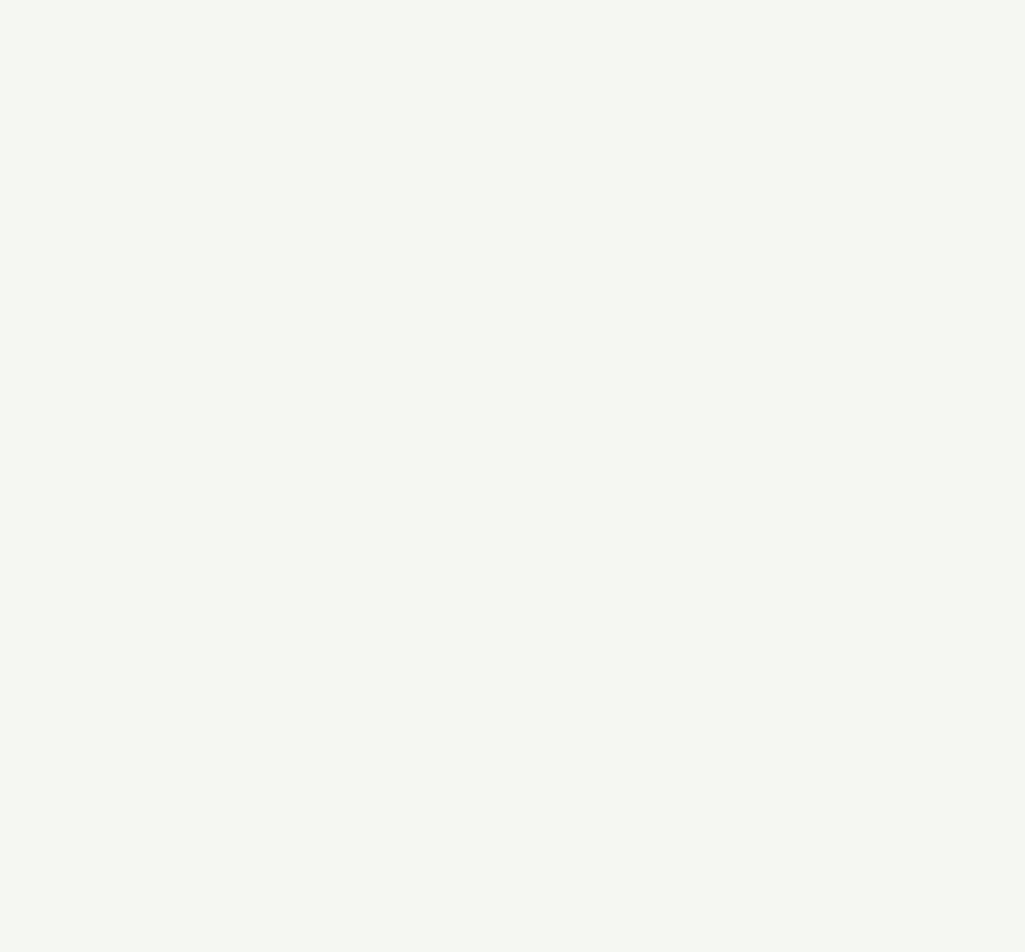
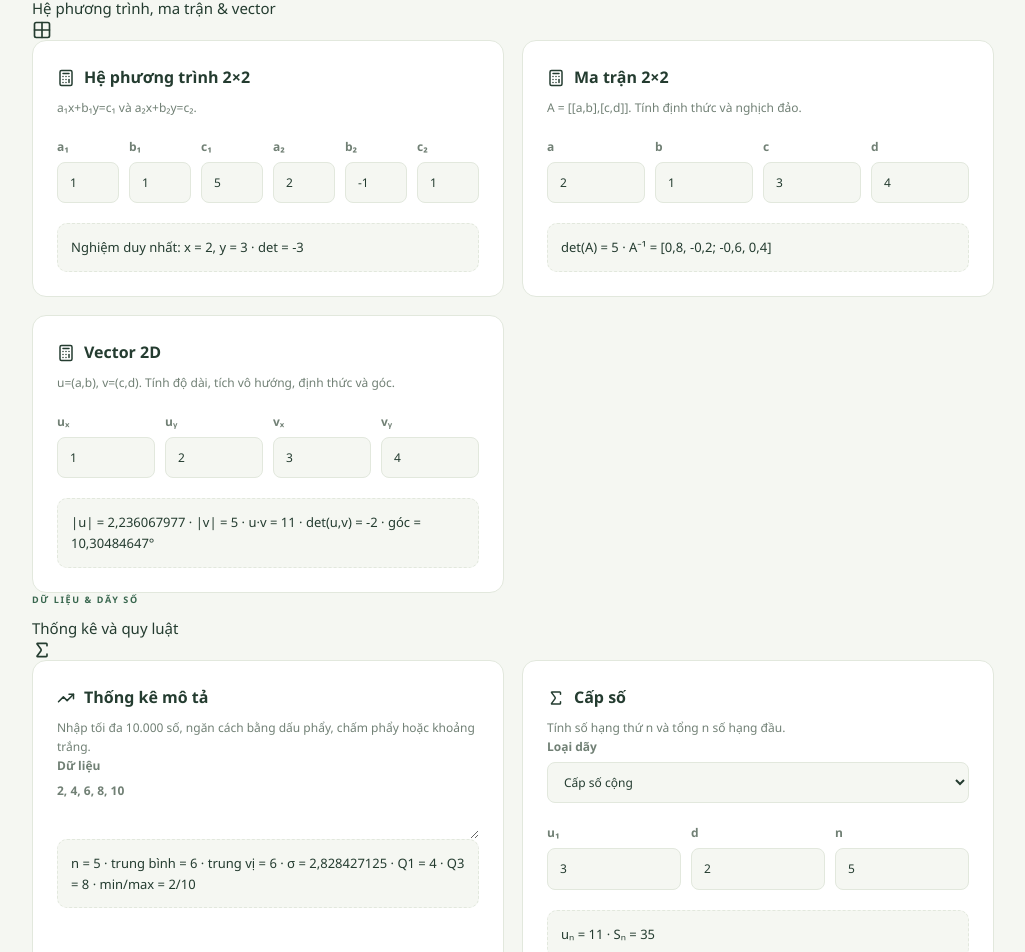
Before and after one commit to koko999-tien/mathnexus, a React (Vite) app: page /tools in a window 1280 px wide. Shown: the part 1163-2115 px from the top of the page, without its empty margins (248-1273 px from the left). Before the commit the page ends 1190 px from the top, so only its background shows below. Built offline with nearby package versions, Linux system fonts and the light colour scheme.

Commit message:
Expand math workbench with linear algebra, statistics and sequences

```diff
--- a/src/pages/Tools.tsx
+++ b/src/pages/Tools.tsx
@@ -1,10 +1,12 @@
 import { useId, useState } from 'react';
 import type { ReactNode } from 'react';
-import { Calculator } from 'lucide-react';
+import { Calculator, Grid2X2, Sigma, TrendingUp } from 'lucide-react';
 import { gcd, lcm, isPrime, nCr, nPr, solveQuadratic, formatNumber } from '../utils/math';
+import { arithmeticSequence, descriptiveStatistics, geometricSequence, invertMatrix2, parseNumberList, solveLinearSystem2, vector2 } from '../utils/advancedMath';
 
 const real = (value: string) => value.trim() === '' ? NaN : Number(value);
 const integer = (value: number) => Number.isSafeInteger(value);
+const fmt = (value: number | undefined | null) => value == null ? '—' : formatNumber(value);
 
 export default function Tools() {
   const [gcdValues, setGcdValues] = useState(['48', '18']);
@@ -13,23 +15,73 @@ export default function Tools() {
   const [comb, setComb] = useState(['5', '2']);
   const [complex, setComplex] = useState(['3', '4', '1', '-2']);
   const [prime, setPrime] = useState(['97', '5']);
-  const [ga, gb] = gcdValues.map(real), [pa, pb] = percent.map(real), [a, b, c] = quad.map(real), [n, k] = comb.map(real), [za, zb, zc, zd] = complex.map(real), [pn, pm] = prime.map(real);
+  const [linear, setLinear] = useState(['1', '1', '5', '2', '-1', '1']);
+  const [matrix, setMatrix] = useState(['2', '1', '3', '4']);
+  const [statsText, setStatsText] = useState('2, 4, 6, 8, 10');
+  const [sequenceKind, setSequenceKind] = useState<'arithmetic' | 'geometric'>('arithmetic');
+  const [sequence, setSequence] = useState(['3', '2', '5']);
+  const [vectors, setVectors] = useState(['1', '2', '3', '4']);
+
+  const [ga, gb] = gcdValues.map(real);
+  const [pa, pb] = percent.map(real);
+  const [a, b, c] = quad.map(real);
+  const [n, k] = comb.map(real);
+  const [za, zb, zc, zd] = complex.map(real);
+  const [pn, pm] = prime.map(real);
+  const [la, lb, le, lc, ld, lf] = linear.map(real);
+  const [ma, mb, mc, md] = matrix.map(real);
+  const [s1, sdq, sn] = sequence.map(real);
+  const [vax, vay, vbx, vby] = vectors.map(real);
+
   const combinationValid = integer(n) && integer(k) && n >= 0 && n <= 170 && k >= 0 && k <= n;
   const imaginary = za * zd + zb * zc;
+  const linearResult = solveLinearSystem2(la, lb, le, lc, ld, lf);
+  const matrixResult = invertMatrix2(ma, mb, mc, md);
+  const statsValues = parseNumberList(statsText);
+  const stats = statsValues ? descriptiveStatistics(statsValues) : null;
+  const sequenceResult = sequenceKind === 'arithmetic' ? arithmeticSequence(s1, sdq, sn) : geometricSequence(s1, sdq, sn);
+  const vectorResult = vector2(vax, vay, vbx, vby);
 
-  return <section className="page-enter"><div className="page-header"><p className="eyebrow">TÍNH TOÁN & KIỂM CHỨNG</p><h1>Công cụ toán học</h1><p>Thay đổi dữ kiện để tính ngay. Dùng kết quả để kiểm tra và hiểu sâu hơn lời giải của bạn.</p></div><div className="tools-grid">
-    <ToolPanel title="ƯCLN và BCNN" description="Nhập hai số nguyên, kể cả số âm hoặc 0." labels={['a', 'b']} values={gcdValues} onChange={setGcdValues}><Result>{integer(ga) && integer(gb) ? `ƯCLN = ${formatNumber(gcd(ga, gb))} · BCNN = ${formatNumber(lcm(ga, gb))}` : 'Vui lòng nhập hai số nguyên an toàn.'}</Result></ToolPanel>
-    <ToolPanel title="Tỷ lệ phần trăm" description="a chiếm bao nhiêu phần trăm của b?" labels={['a', 'b']} values={percent} onChange={setPercent}><Result>{!Number.isFinite(pa) || !Number.isFinite(pb) ? 'Vui lòng nhập đủ hai số.' : pb === 0 ? 'Số gốc b phải khác 0.' : `${formatNumber(pa)} = ${formatNumber(pa / pb * 100)}% của ${formatNumber(pb)}`}</Result></ToolPanel>
-    <ToolPanel title="Giải phương trình" description="ax² + bx + c = 0, xét nghiệm thực." labels={['a', 'b', 'c']} values={quad} onChange={setQuad}><Result>{solveQuadratic(a, b, c)}</Result></ToolPanel>
-    <ToolPanel title="Tổ hợp & chỉnh hợp" description="Nhập số nguyên 0 ≤ k ≤ n ≤ 170." labels={['n', 'k']} values={comb} onChange={setComb}><Result>{combinationValid ? `C(${n}, ${k}) = ${formatNumber(nCr(n, k))} · A(${n}, ${k}) = ${formatNumber(nPr(n, k))}${!Number.isSafeInteger(nCr(n, k)) || !Number.isSafeInteger(nPr(n, k)) ? ' (xấp xỉ)' : ''}` : 'Cần số nguyên thỏa mãn 0 ≤ k ≤ n ≤ 170.'}</Result></ToolPanel>
-    <ToolPanel title="Số phức" description="z₁ = a + bi, z₂ = c + di. Tính môđun và tích." labels={['a', 'b', 'c', 'd']} values={complex} onChange={setComplex}><Result>{[za, zb, zc, zd].every(Number.isFinite) ? `|z₁| = ${formatNumber(Math.hypot(za, zb))} · z₁z₂ = ${formatNumber(za * zc - zb * zd)} ${imaginary < 0 ? '−' : '+'} ${formatNumber(Math.abs(imaginary))}i` : 'Vui lòng nhập đủ bốn hệ số.'}</Result></ToolPanel>
-    <ToolPanel title="Nguyên tố & đồng dư" description="Nhập n nguyên, |n| ≤ 10¹² và môđun m nguyên dương." labels={['n', 'm']} values={prime} onChange={setPrime}><Result>{!integer(pn) || Math.abs(pn) > 1e12 || !integer(pm) || pm <= 0 ? 'Cần |n| ≤ 10¹², m > 0 và cả hai là số nguyên.' : `${formatNumber(pn)} ${isPrime(pn) ? 'là' : 'không phải'} số nguyên tố · ${formatNumber(pn)} mod ${formatNumber(pm)} = ${formatNumber(((pn % pm) + pm) % pm)}`}</Result></ToolPanel>
-  </div></section>;
+  return <section className="page-enter">
+    <div className="page-header"><p className="eyebrow">MATH WORKBENCH</p><h1>Công cụ toán học</h1><p>Tính, kiểm chứng và phân tích nhiều lớp toán học trong cùng một nơi — từ số học đến đại số tuyến tính, thống kê và vector.</p></div>
+
+    <div className="tool-section-heading"><div><p className="eyebrow">SỐ HỌC & ĐẠI SỐ</p><h2>Nền tảng tính toán</h2></div><span>6 công cụ</span></div>
+    <div className="tools-grid">
+      <ToolPanel title="ƯCLN và BCNN" description="Nhập hai số nguyên, kể cả số âm hoặc 0." labels={['a', 'b']} values={gcdValues} onChange={setGcdValues}><Result>{integer(ga) && integer(gb) ? 'ƯCLN = ' + formatNumber(gcd(ga, gb)) + ' · BCNN = ' + formatNumber(lcm(ga, gb)) : 'Vui lòng nhập hai số nguyên an toàn.'}</Result></ToolPanel>
+      <ToolPanel title="Tỷ lệ phần trăm" description="a chiếm bao nhiêu phần trăm của b?" labels={['a', 'b']} values={percent} onChange={setPercent}><Result>{!Number.isFinite(pa) || !Number.isFinite(pb) ? 'Vui lòng nhập đủ hai số.' : pb === 0 ? 'Số gốc b phải khác 0.' : formatNumber(pa) + ' = ' + formatNumber(pa / pb * 100) + '% của ' + formatNumber(pb)}</Result></ToolPanel>
+      <ToolPanel title="Giải phương trình" description="ax² + bx + c = 0, xét nghiệm thực." labels={['a', 'b', 'c']} values={quad} onChange={setQuad}><Result>{solveQuadratic(a, b, c)}</Result></ToolPanel>
+      <ToolPanel title="Tổ hợp & chỉnh hợp" description="Nhập số nguyên 0 ≤ k ≤ n ≤ 170." labels={['n', 'k']} values={comb} onChange={setComb}><Result>{combinationValid ? 'C(' + n + ', ' + k + ') = ' + formatNumber(nCr(n, k)) + ' · A(' + n + ', ' + k + ') = ' + formatNumber(nPr(n, k)) + (!Number.isSafeInteger(nCr(n, k)) || !Number.isSafeInteger(nPr(n, k)) ? ' (xấp xỉ)' : '') : 'Cần số nguyên thỏa mãn 0 ≤ k ≤ n ≤ 170.'}</Result></ToolPanel>
+      <ToolPanel title="Số phức" description="z₁ = a + bi, z₂ = c + di. Tính môđun và tích." labels={['a', 'b', 'c', 'd']} values={complex} onChange={setComplex}><Result>{[za, zb, zc, zd].every(Number.isFinite) ? '|z₁| = ' + formatNumber(Math.hypot(za, zb)) + ' · z₁z₂ = ' + formatNumber(za * zc - zb * zd) + ' ' + (imaginary < 0 ? '−' : '+') + ' ' + formatNumber(Math.abs(imaginary)) + 'i' : 'Vui lòng nhập đủ bốn hệ số.'}</Result></ToolPanel>
+      <ToolPanel title="Nguyên tố & đồng dư" description="Nhập n nguyên, |n| ≤ 10¹² và môđun m nguyên dương." labels={['n', 'm']} values={prime} onChange={setPrime}><Result>{!integer(pn) || Math.abs(pn) > 1e12 || !integer(pm) || pm <= 0 ? 'Cần |n| ≤ 10¹², m > 0 và cả hai là số nguyên.' : formatNumber(pn) + ' ' + (isPrime(pn) ? 'là' : 'không phải') + ' số nguyên tố · ' + formatNumber(pn) + ' mod ' + formatNumber(pm) + ' = ' + formatNumber(((pn % pm) + pm) % pm)}</Result></ToolPanel>
+    </div>
+
+    <div className="tool-section-heading"><div><p className="eyebrow">ĐẠI SỐ TUYẾN TÍNH</p><h2>Hệ phương trình, ma trận & vector</h2></div><Grid2X2 size={20} /></div>
+    <div className="tools-grid">
+      <ToolPanel title="Hệ phương trình 2×2" description="a₁x+b₁y=c₁ và a₂x+b₂y=c₂." labels={['a₁', 'b₁', 'c₁', 'a₂', 'b₂', 'c₂']} values={linear} onChange={setLinear}>
+        <Result>{!linearResult ? 'Vui lòng nhập đủ sáu hệ số hữu hạn.' : linearResult.kind === 'unique' ? 'Nghiệm duy nhất: x = ' + fmt(linearResult.x) + ', y = ' + fmt(linearResult.y) + ' · det = ' + fmt(linearResult.determinant) : linearResult.kind === 'infinite' ? 'Hai phương trình phụ thuộc: hệ có vô số nghiệm.' : 'Hai đường thẳng song song: hệ vô nghiệm.'}</Result>
+      </ToolPanel>
+
+      <ToolPanel title="Ma trận 2×2" description="A = [[a,b],[c,d]]. Tính định thức và nghịch đảo." labels={['a', 'b', 'c', 'd']} values={matrix} onChange={setMatrix}>
+        <Result>{!matrixResult ? 'Vui lòng nhập bốn phần tử hữu hạn.' : matrixResult.inverse ? <span>det(A) = {fmt(matrixResult.determinant)} · A⁻¹ = [{fmt(matrixResult.inverse[0])}, {fmt(matrixResult.inverse[1])}; {fmt(matrixResult.inverse[2])}, {fmt(matrixResult.inverse[3])}]</span> : 'det(A) = 0 · Ma trận suy biến, không có nghịch đảo.'}</Result>
+      </ToolPanel>
+
+      <ToolPanel title="Vector 2D" description="u=(a,b), v=(c,d). Tính độ dài, tích vô hướng, định thức và góc." labels={['uₓ', 'uᵧ', 'vₓ', 'vᵧ']} values={vectors} onChange={setVectors}>
+        <Result>{!vectorResult ? 'Vui lòng nhập đủ bốn tọa độ.' : <span>|u| = {fmt(vectorResult.magnitudeA)} · |v| = {fmt(vectorResult.magnitudeB)} · u·v = {fmt(vectorResult.dot)} · det(u,v) = {fmt(vectorResult.determinant)} · góc = {vectorResult.angleDegrees == null ? 'không xác định' : fmt(vectorResult.angleDegrees) + '°'}</span>}</Result>
+      </ToolPanel>
+    </div>
+
+    <div className="tool-section-heading"><div><p className="eyebrow">DỮ LIỆU & DÃY SỐ</p><h2>Thống kê và quy luật</h2></div><Sigma size={20} /></div>
+    <div className="tools-grid">
+      <section className="panel tool-panel advanced-tool-panel" aria-labelledby="statistics-tool"><h2 id="statistics-tool"><TrendingUp size={18} />Thống kê mô tả</h2><p className="helper-text">Nhập tối đa 10.000 số, ngăn cách bằng dấu phẩy, chấm phẩy hoặc khoảng trắng.</p><label className="field">Dữ liệu<textarea rows={3} value={statsText} onChange={event => setStatsText(event.target.value)} placeholder="2, 4, 6, 8, 10" /></label><Result>{!stats ? 'Dữ liệu chưa hợp lệ.' : <span>n = {stats.count} · trung bình = {fmt(stats.mean)} · trung vị = {fmt(stats.median)} · σ = {fmt(stats.standardDeviation)} · Q1 = {fmt(stats.q1)} · Q3 = {fmt(stats.q3)} · min/max = {fmt(stats.min)}/{fmt(stats.max)}</span>}</Result></section>
+
+      <section className="panel tool-panel advanced-tool-panel" aria-labelledby="sequence-tool"><h2 id="sequence-tool"><Sigma size={18} />Cấp số</h2><p className="helper-text">Tính số hạng thứ n và tổng n số hạng đầu.</p><label className="field">Loại dãy<select aria-label="Loại cấp số" value={sequenceKind} onChange={event => setSequenceKind(event.target.value as 'arithmetic' | 'geometric')}><option value="arithmetic">Cấp số cộng</option><option value="geometric">Cấp số nhân</option></select></label><div className="tool-inputs"><label className="field">u₁<input type="number" step="any" value={sequence[0]} onChange={event => setSequence(values => values.map((v, i) => i === 0 ? event.target.value : v))} /></label><label className="field">{sequenceKind === 'arithmetic' ? 'd' : 'q'}<input type="number" step="any" value={sequence[1]} onChange={event => setSequence(values => values.map((v, i) => i === 1 ? event.target.value : v))} /></label><label className="field">n<input type="number" step="1" min="1" value={sequence[2]} onChange={event => setSequence(values => values.map((v, i) => i === 2 ? event.target.value : v))} /></label></div><Result>{!sequenceResult ? 'Cần u₁, công sai/công bội hữu hạn và n nguyên dương trong giới hạn.' : 'uₙ = ' + fmt(sequenceResult.nth) + ' · Sₙ = ' + fmt(sequenceResult.sum)}</Result></section>
+    </div>
+  </section>;
 }
 
 function ToolPanel({ title, description, labels, values, onChange, children }: { title: string; description: string; labels: string[]; values: string[]; onChange: (value: string[]) => void; children: ReactNode }) {
   const id = useId();
-  return <section className="panel tool-panel" aria-labelledby={id}><h2 id={id}><Calculator size={18} />{title}</h2><p className="helper-text">{description}</p><div className="tool-inputs">{labels.map((label, index) => <label className="field" key={label}>{label}<input type="number" step="any" inputMode="decimal" value={values[index]} onChange={e => onChange(values.map((v, i) => i === index ? e.target.value : v))} /></label>)}</div>{children}</section>;
+  return <section className="panel tool-panel" aria-labelledby={id}><h2 id={id}><Calculator size={18} />{title}</h2><p className="helper-text">{description}</p><div className="tool-inputs">{labels.map((label, index) => <label className="field" key={label}>{label}<input type="number" step="any" inputMode="decimal" value={values[index]} onChange={event => onChange(values.map((v, i) => i === index ? event.target.value : v))} /></label>)}</div>{children}</section>;
 }
 
 function Result({ children }: { children: ReactNode }) {
```
